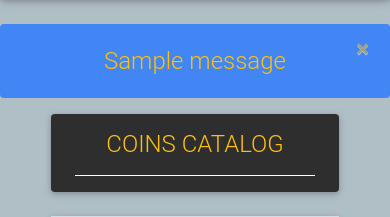
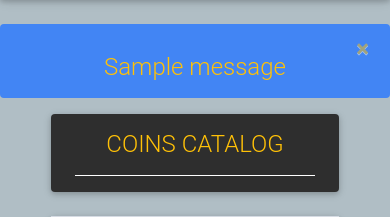
Before and after one commit to Code-Institute-Submissions/MP3-1, a Flask app: page /catalog in a window 390 px wide. Shown: the part 56-273 px from the top of the page. Run offline with Flask 2, Linux system fonts and the light colour scheme; grey boxes marked "Sample" are stand-in pictures; one stand-in notice (Sample message) is shown; a database or web service that is not in the repository returns one stand-in record (values such as "Sample title"); some libraries are stand-ins or nearby versions.

Commit message:
Fix style on flash message for mobile devices

```diff
--- a/app.py
+++ b/app.py
@@ -129,7 +129,7 @@ def profile(user_email):
 @app.route("/logout")
 def logout():
     # remove user from session cookie and redirect to login
-    flash("You have been looged out")
+    flash("You have been logged out")
     session.pop("user_email")
     return redirect(url_for("home"))
 
--- a/static/css/style.css
+++ b/static/css/style.css
@@ -51,7 +51,7 @@ footer a{
 /* flash messages */
 
 .flashes h4 {
-    line-height: 2;
+    line-height: 1.5;
 }
 
 /* search */
--- a/templates/base.html
+++ b/templates/base.html
@@ -63,8 +63,10 @@
             {% if messages %}
                 {% for message in messages %}
                     <div class="row flashes no-gutters" role="alert">
-                        <h4 class="col-12 col-sm-10 offset-sm-1 col-lg-10 offset-lg-1 bg-primary amber-text text-center rounded mb-3 px-3 alert alert-dismissible fade show">{{ message }}
-                        <button type="button" class="close" data-dismiss="alert" aria-label="Close">
+                        <!-- flash message with bootstrap alert button -->
+                        <h4 class="col-12 col-sm-10 offset-sm-1 col-lg-10 offset-lg-1 col-lg-10 offset-lg-1 pt-4 pt-sm-3 px-5
+                                bg-primary amber-text text-center rounded alert alert-dismissible fade show">{{ message }}
+                        <button type="button" class="close mb-" data-dismiss="alert" aria-label="Close">
                             <span aria-hidden="true">&times;</span>
                         </button>
                         </h4>
```
